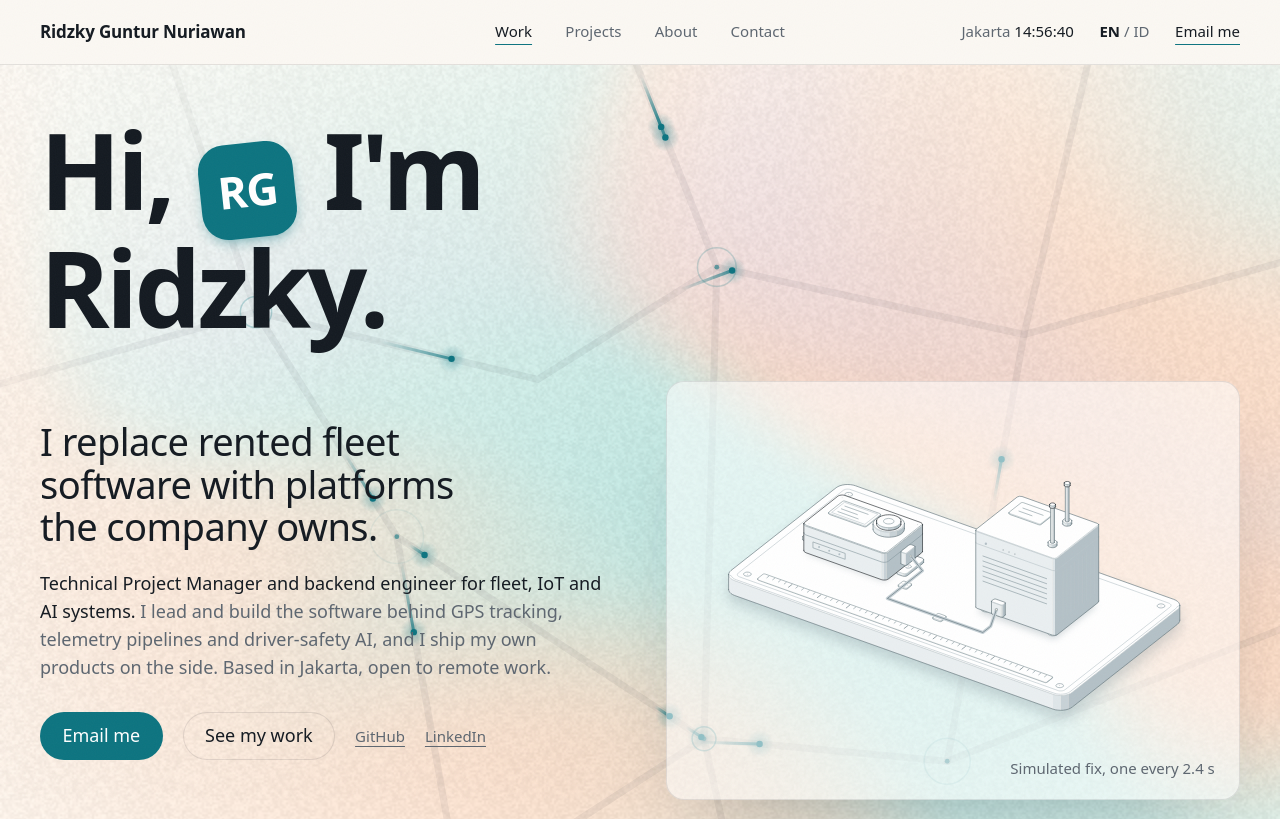
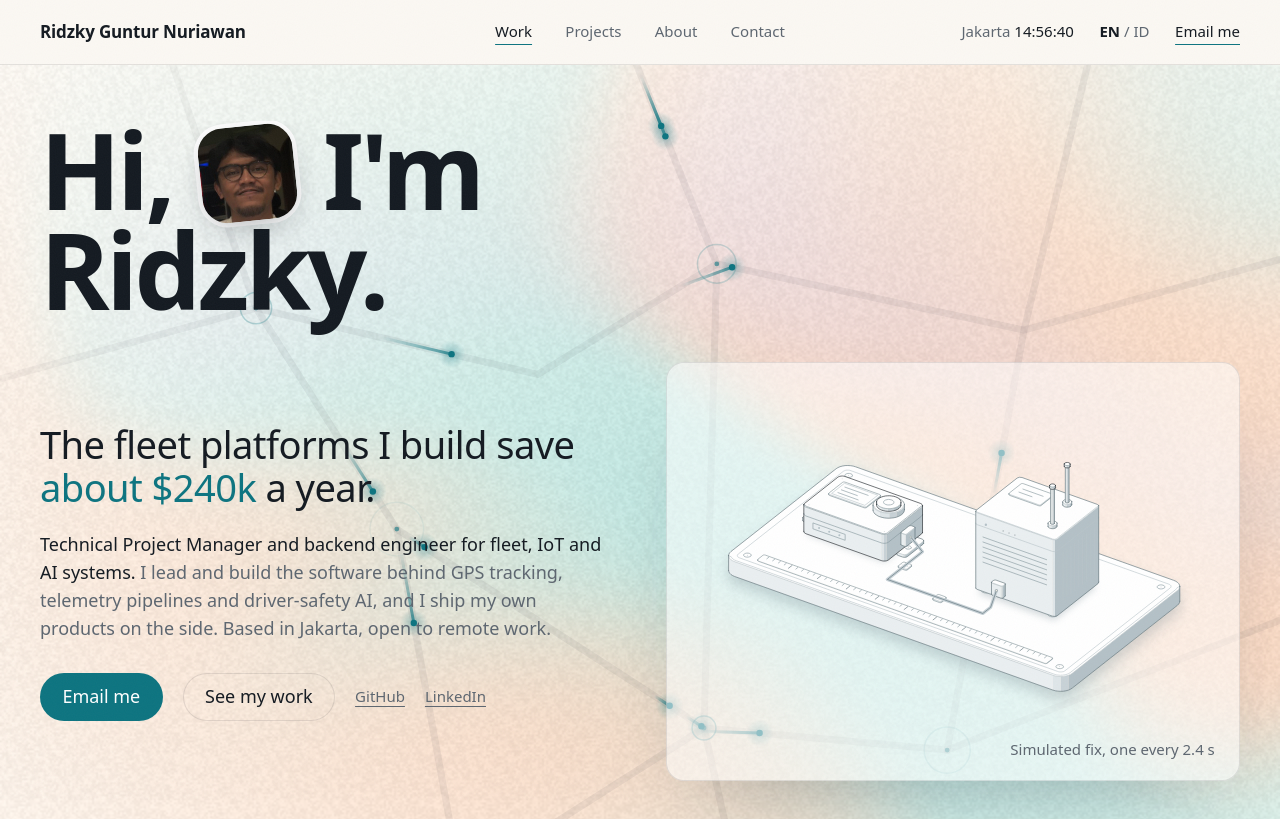
Before and after one commit to ridzkyyy/ridzky-portfolio, a React (Vite) app: page / in a window 1280 px wide. Shown: the top 819 px of the page. Built offline with nearby package versions, Linux system fonts and the light colour scheme; a web font is replaced by a local one.

Commit message:
feat: portrait in greeting and About, value-led hero statement

```diff
--- a/src/components/About.tsx
+++ b/src/components/About.tsx
@@ -13,6 +13,7 @@ export function About() {
         ))}
       </div>
       <div className="about-side reveal">
+        <img className="portrait" src="/media/me-portrait.jpg" alt={a.portraitAlt} width={600} height={800} loading="lazy" />
         <dl className="pairs">
           {a.facts.map((f) => (
             <div key={f.k}>
--- a/src/components/Hero.tsx
+++ b/src/components/Hero.tsx
@@ -15,13 +15,15 @@ export function Hero() {
         <div className="hero wrap" id="top">
           <h1 aria-label={`${t.hero.greeting.join(' ')} ${t.hero.name}`}>
             {t.hero.greeting[0]}{' '}
-            <span className="monogram" aria-hidden="true">
-              RG
-            </span>{' '}
+            <img className="avatar" src="/media/me-face.jpg" alt="" width={240} height={240} />{' '}
             {t.hero.greeting[1]}
           </h1>
           <div className="hero-text">
-            <p className="hero-statement">{t.hero.statement}</p>
+            <p className="hero-statement">
+              {t.hero.statement[0]}
+              <em>{t.hero.statement[1]}</em>
+              {t.hero.statement[2]}
+            </p>
             <p className="hero-intro">
               <strong>{t.hero.role}</strong> {t.hero.intro}
             </p>
--- a/src/i18n/content.ts
+++ b/src/i18n/content.ts
@@ -83,7 +83,7 @@ const en = {
     primary: 'Email me',
     secondary: 'See my work',
     greeting: ['Hi,', "I'm Ridzky."],
-    statement: 'I replace rented fleet software with platforms the company owns.',
+    statement: ['The fleet platforms I build save ', 'about $240k', ' a year.'],
     outcomesTitle: 'What changed',
     estimate: 'Estimates from licence prices and fleet size.',
   },
@@ -257,6 +257,7 @@ const en = {
       { k: 'Location', v: 'Jakarta, Indonesia (UTC+7)' },
       { k: 'Published', v: 'Jurnal Algoritma, sales analytics with a moving average method' },
     ],
+    portraitAlt: 'Ridzky Guntur Nuriawan in a white shirt, smiling',
     toolboxTitle: 'Toolbox',
     toolbox: [
       { k: 'Backend', v: 'Python, Java and Spring Boot, Node.js and TypeScript' },
@@ -286,7 +287,7 @@ const id: Content = {
     primary: 'Email saya',
     secondary: 'Lihat karya saya',
     greeting: ['Halo,', 'saya Ridzky.'],
-    statement: 'Saya mengganti software armada sewaan dengan platform milik sendiri.',
+    statement: ['Platform armada yang saya bangun menghemat ', 'sekitar Rp4 miliar', ' per tahun.'],
     outcomesTitle: 'Hasil',
     estimate: 'Estimasi berdasarkan harga lisensi dan jumlah armada.',
   },
@@ -451,6 +452,7 @@ const id: Content = {
       { k: 'Lokasi', v: 'Jakarta, Indonesia (UTC+7)' },
       { k: 'Publikasi', v: 'Jurnal Algoritma, analitik penjualan dengan metode moving average' },
     ],
+    portraitAlt: 'Ridzky Guntur Nuriawan berkemeja putih, tersenyum',
     toolboxTitle: 'Tools',
     toolbox: [
       { k: 'Backend', v: 'Python, Java dan Spring Boot, Node.js dan TypeScript' },
--- a/src/styles/global.css
+++ b/src/styles/global.css
@@ -438,27 +438,23 @@ p {
   }
 }
 
-/* Initials in place of a portrait, set inside the greeting. */
-.monogram {
-  display: inline-grid;
-  place-items: center;
-  width: 2.15em;
-  height: 2.15em;
-  margin: 0 0.1em;
-  vertical-align: 0.05em;
-  border-radius: 0.6em;
-  background: var(--accent);
-  color: var(--accent-ink);
-  font-size: 0.42em;
-  letter-spacing: -0.02em;
-  line-height: 1;
+/* A small portrait set inside the greeting, like a word in the sentence. */
+.avatar {
+  display: inline-block;
+  width: 0.9em;
+  height: 0.9em;
+  margin: 0 0.04em;
+  vertical-align: -0.1em;
+  border-radius: 0.24em;
+  object-fit: cover;
   rotate: -6deg;
-  box-shadow: 0 0.12em 0.3em -0.1em rgba(var(--accent-rgb), 0.6);
-  transition: rotate 500ms var(--ease-out);
+  box-shadow: 0 0.1em 0.3em -0.08em rgba(20, 26, 33, 0.35), 0 0 0 0.04em var(--card);
+  transition: rotate 500ms var(--ease-out), scale 500ms var(--ease-out);
 }
 
-.hero h1:hover .monogram {
-  rotate: 4deg;
+.hero h1:hover .avatar {
+  rotate: 3deg;
+  scale: 1.06;
 }
 
 .hero-statement {
@@ -467,8 +463,14 @@ p {
   font-weight: 500;
   line-height: 1.12;
   letter-spacing: -0.015em;
-  max-width: 22ch;
+  max-width: 26ch;
   animation: rise 800ms var(--ease-out) 150ms both;
+}
+
+.hero-statement em {
+  font-style: normal;
+  color: var(--accent);
+  white-space: nowrap;
 }
 
 .hero-statement + .hero-role {
@@ -1163,6 +1165,16 @@ p {
   padding-top: 0.5rem;
 }
 
+.portrait {
+  width: 100%;
+  max-width: 22rem;
+  aspect-ratio: 3 / 4;
+  object-fit: cover;
+  border-radius: 20px;
+  rotate: 1.5deg;
+  box-shadow: 0 30px 60px -35px rgba(20, 26, 33, 0.45);
+}
+
 .about-side h3 {
   font-size: 1.125rem;
 }
```
Also changed, not shown: public/media/me-face.jpg (added), public/media/me-portrait.jpg (added).
